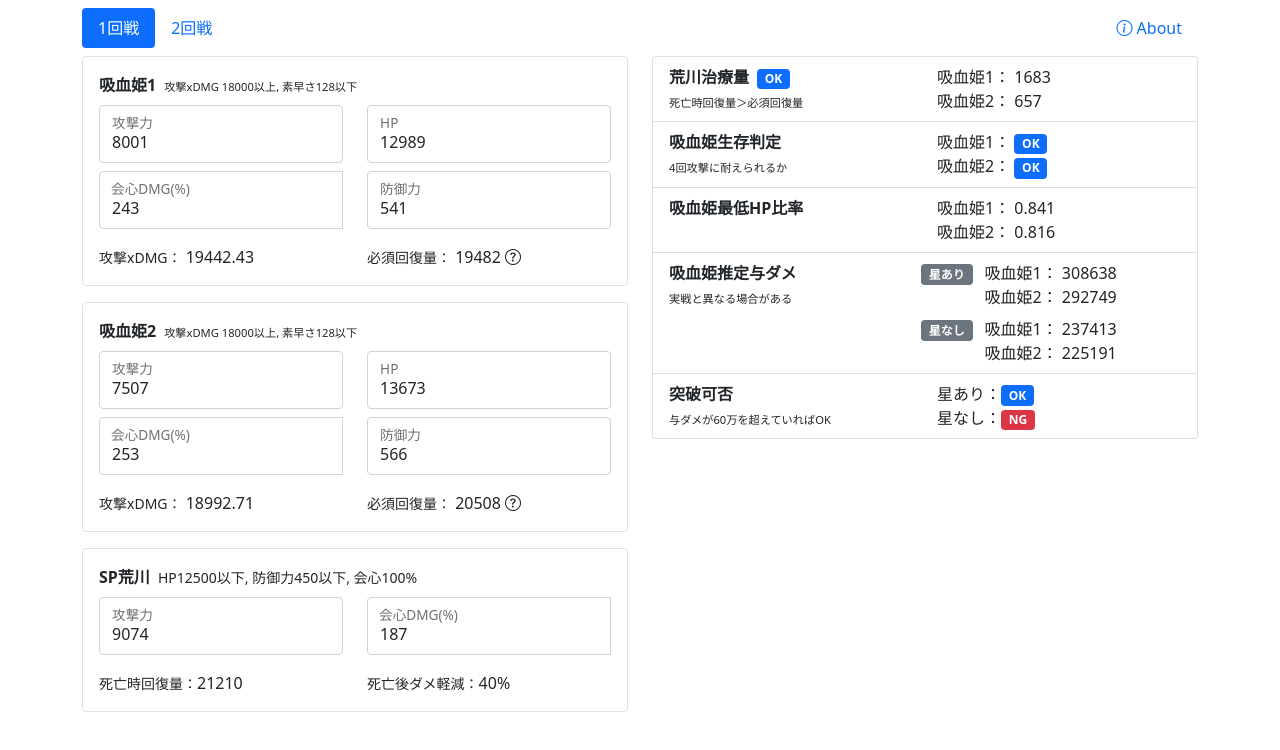
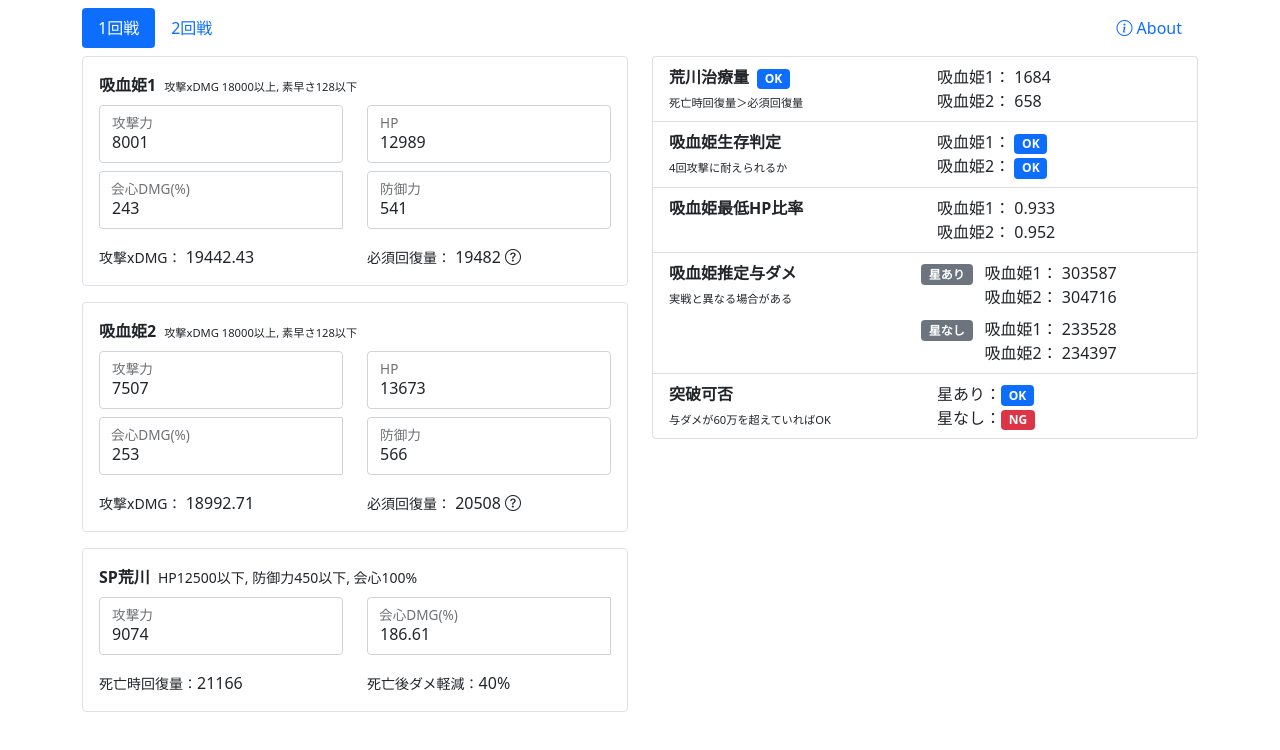
Before and after one commit to Tenderfeel/onmyoji-eternalsea-calc, a Vue app: page / in a window 1280 px wide. Shown: the top 750 px of the page. Built offline with nearby package versions, Linux system fonts and the light colour scheme.

Commit message:
modified calc

```diff
--- a/src/First.vue
+++ b/src/First.vue
@@ -20,8 +20,8 @@
               </p>
             </div>
             <div class="col-6">
-              <p class="m-0">吸血姫1： {{ arakawa.cure - vamp1.cure - 45 }}</p>
-              <p class="m-0">吸血姫2： {{ arakawa.cure - vamp2.cure - 45 }}</p>
+              <p class="m-0">吸血姫1： {{ Math.round((arakawa.cure - vamp1.cure)) }}</p>
+              <p class="m-0">吸血姫2： {{ Math.round((arakawa.cure - vamp2.cure)) }}</p>
             </div>
           </div>
         </li>
@@ -129,15 +129,17 @@ export default {
   data() {
     return {
       vamp1: { atk: 8001, hp: 12989, dmg: 243, def: 541, cure: 0, grade: 0 },
+      // vamp1: { atk: 7687, hp: 14139, dmg: 227, def: 552, cure: 0, grade: 0 },
+      // vamp1: { atk: 7663, hp: 13311, dmg: 222, def: 559, cure: 0, grade: 0 },
       vamp2: { atk: 7507, hp: 13673, dmg: 253, def: 566, cure: 0, grade: 0 },
       arakawa: {
         atk: 9074,
-        dmg: 187,
+        dmg: 186.61,
         cure: 0,
         down: 0,
       },
-      enmDeff: 380, // 敵防御（仮）
-      enmAtk: 6025, // 敵攻撃
+      enmDeff: 485, // 敵防御（仮）
+      enmAtk: 6050, // 敵攻撃
       enmDmg: 150, // 敵会心DMG
     };
   },
@@ -157,32 +159,32 @@ export default {
      * - 敵を一人倒すと与ダメ300%アップ、被ダメ15%ダウン
      */
     test2Vamp1() {
-      const cure = this.arakawa.cure - this.vamp1.cure;
+      const cure = (this.arakawa.cure - this.vamp1.cure);
+      const dmg = this.enemyAttack(this.vamp1.def, this.vamp1.hp, cure)
       return (
-        this.vamp1.hp + cure - this.enemyAttack(this.vamp1.def, this.vamp1.hp) >
+        this.vamp1.hp + cure - dmg >
         0
       );
     },
     test2Vamp2() {
-      const cure = this.arakawa.cure - this.vamp2.cure;
+      const cure = (this.arakawa.cure - this.vamp2.cure);
       return (
-        this.vamp2.hp + cure - this.enemyAttack(this.vamp2.def, this.vamp2.hp) >
+        this.vamp2.hp + cure - this.enemyAttack(this.vamp2.def, this.vamp2.hp, cure) >
         0
       );
     },
     /**
      * 吸血姫HP残量割合
-     * 回復量は鬼王のパッシブで3割になる
      */
     vamp1Hp() {
-      const cure = (this.arakawa.cure - this.vamp1.cure) * 0.3;
-      const damage = this.enemyAttack(this.vamp1.def, this.vamp1.hp);
-      return decimalFloor(1 - (this.vamp1.hp - damage + cure) / this.vamp1.hp, 1000);
+      const cure = (this.arakawa.cure - this.vamp1.cure);
+      const damage = this.enemyAttack(this.vamp1.def, this.vamp1.hp, cure);
+      return decimalFloor(1 - ((this.vamp1.hp + cure) - damage) / this.vamp1.hp, 1000);
     },
     vamp2Hp() {
-      const cure = (this.arakawa.cure - this.vamp2.cure) * 0.3;
-      const damage = this.enemyAttack(this.vamp2.def, this.vamp2.hp);
-      return decimalFloor(1 - ((this.vamp2.hp - damage) + cure) / this.vamp2.hp, 1000);
+      const cure = (this.arakawa.cure - this.vamp2.cure);
+      const damage = this.enemyAttack(this.vamp2.def, this.vamp2.hp, cure);
+      return decimalFloor(1 - ((this.vamp2.hp + cure) - damage) / this.vamp2.hp, 1000);
     },
     // 吸血姫1与ダメ（星あり）
     vamp1Adg() {
@@ -232,11 +234,13 @@ export default {
   methods: {
     /**
      * 敵攻撃ダメージ計算（氷祭り）
-     * 攻撃力の40%のダメージを4回
+     * 攻撃力の40%のダメージを4回（実は5回の間違いでは？）
+     * 4回目の攻撃で荒川が死亡
      * 潮汐の影響を受けていると80%（200%UP）
      * 敵1人撃破ごとに与ダメージ300%アップ
      * 潮音：初回ダメージ50%アップ
      * 鬼王：HP1%損失ごとにダメージ減少バフ1%アップ
+     * 荒川：死亡後ダメージダウン効果獲得
      * @return {number} 4回攻撃の予測総ダメージ
      */
     enemyAttack(targetDef, targetHp) {
@@ -244,8 +248,9 @@ export default {
       const atk = this.enmAtk * (this.enmDmg / 100); // 攻撃力
       const def = 1 - targetDef / (300 + targetDef); // 受け側の防御力
       const baseDmg = decimalRound(atk * 0.4 * 2 * def); // 基準ダメ
+      const baseDmg2 = decimalRound(atk * 0.4 * 3 * def); // 荒川死亡後ダメ
 
-      const damage1 = (baseDmg * 1.5); // 初回
+      const damage1 = decimalRound(baseDmg * 1.5); // 初回
       const hp = 1 - (targetHp - damage1) / targetHp; // 1回後残HP
 
       let damage2 = baseDmg * 1.5;
@@ -261,7 +266,12 @@ export default {
       let damage4 = baseDmg * 1.5;
       damage4 = decimalRound(damage4 - baseDmg * hp3);
 
-      const total = damage1 + damage2 + damage3 + damage4;
+      let damage5 = baseDmg2;
+      // 鬼王のダウン効果を上書きしてる？
+      damage5 = decimalRound(damage5 - (baseDmg2 * (this.arakawa.down/100)));
+
+      const total = damage1 + damage2 + damage3 + damage4 + damage5;
+      // console.log(total, damage1, damage2 ,damage3 , damage4, damage5)
       return total;
     },
     /**
--- a/src/components/Arakawa.vue
+++ b/src/components/Arakawa.vue
@@ -74,7 +74,7 @@ export default {
     },
 
     calc() {
-      // 死亡時回復量 攻撃力の125%回復
+      // 死亡時回復量 攻撃力の125%回復（なんでか44少ない）
       this.data.cure = Math.round(this.data.atk * 1.25 * (this.data.dmg / 100));
 
       // 最初の攻撃力300ごとに追加で1%のダメージダウン、最大30%
```
